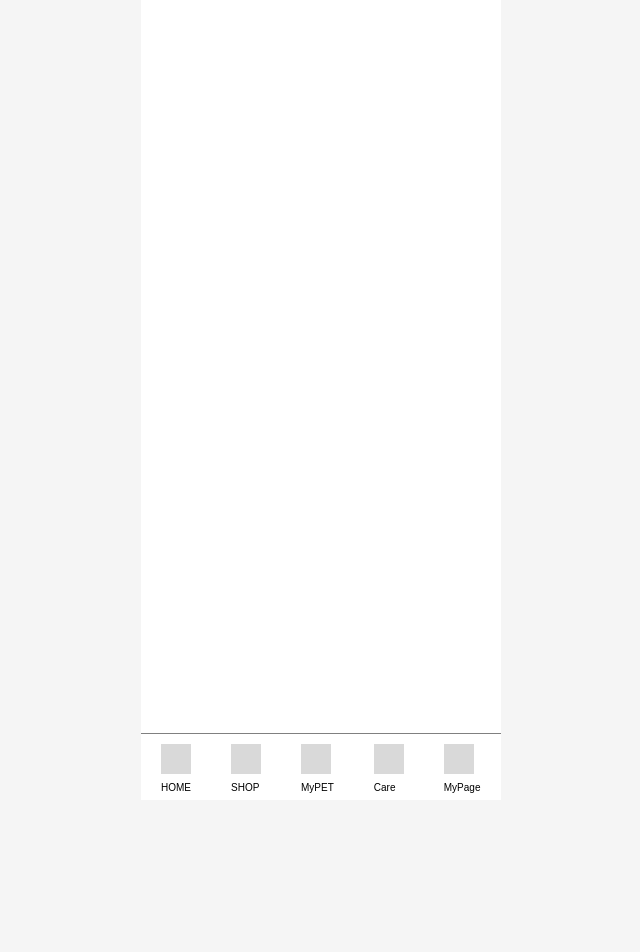
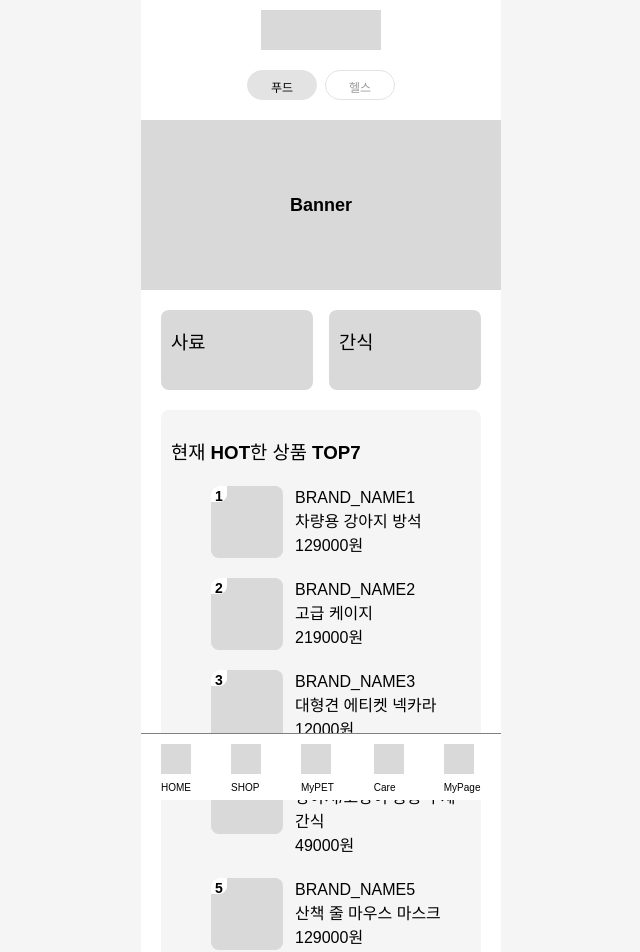
Before and after one commit to eunbinoh/my_pet, a React (Vite) app: page /care in a window 1280 px wide. Shown: the top 952 px of the page, without its empty margins (304-944 px from the left). Before the commit the page ends 800 px from the top, so only its background shows below. Built offline with nearby package versions, Linux system fonts and the light colour scheme.

Commit message:
feature: Navigate 라우팅 연결, 아이템 비동기 테스트, 전역-zustand 상태관리, 지역-useState 상태관리

```diff
--- a/src/entities/items.tsx
+++ b/src/entities/items.tsx
@@ -78,5 +78,98 @@ export const items = {
       imgUrl: ''
     },
   ],
-
+  hotItems : [
+    {
+      id: 'item0000001',
+      brandName: 'BRAND_NAME1',
+      itemName: '차량용 강아지 방석',
+      price: 129000,
+      imgUrl: '',
+      score: 4.7,
+      reviews: 99,
+    },
+    {
+      id: 'item0000002',
+      brandName: 'BRAND_NAME2',
+      itemName: '고급 케이지 ',
+      price: 219000,
+      imgUrl: '',
+      score: 4.7,
+      reviews: 99,
+    },
+    {
+      id: 'item0000003',
+      brandName: 'BRAND_NAME3',
+      itemName: '대형견 에티켓 넥카라',
+      price: 12000,
+      imgUrl: '',
+      score: 4.7,
+      reviews: 99,
+    },
+    {
+      id: 'item0000004',
+      brandName: 'BRAND_NAME4',
+      itemName: '강아지/고양이 공용 수제 간식',
+      price: 49000,
+      imgUrl: '',
+      score: 4.7,
+      reviews: 99,
+    },
+    {
+      id: 'item0000005',
+      brandName: 'BRAND_NAME5',
+      itemName: '산책 줄 마우스 마스크',
+      price: 129000,
+      imgUrl: '',
+      score: 4.7,
+      reviews: 99,
+    },
+  ],
+  newItems : [
+    {
+      id: 'item0000001',
+      brandName: 'BRAND_NAME1',
+      itemName: '차량용 강아지 방석',
+      price: 129000,
+      imgUrl: '',
+      score: 4.7,
+      reviews: 99,
+    },
+    {
+      id: 'item0000002',
+      brandName: 'BRAND_NAME2',
+      itemName: '고급 케이지 ',
+      price: 219000,
+      imgUrl: '',
+      score: 4.7,
+      reviews: 99,
+    },
+    {
+      id: 'item0000003',
+      brandName: 'BRAND_NAME3',
+      itemName: '대형견 에티켓 넥카라',
+      price: 12000,
+      imgUrl: '',
+      score: 4.7,
+      reviews: 99,
+    },
+    {
+      id: 'item0000004',
+      brandName: 'BRAND_NAME4',
+      itemName: '강아지/고양이 공용 수제 간식',
+      price: 49000,
+      imgUrl: '',
+      score: 4.7,
+      reviews: 99,
+    },
+    {
+      id: 'item0000005',
+      brandName: 'BRAND_NAME5',
+      itemName: '산책 줄 마우스 마스크',
+      price: 129000,
+      imgUrl: '',
+      score: 4.7,
+      reviews: 99,
+    },
+  ],
 }
--- a/src/pages/pet-shop/PetShop.tsx
+++ b/src/pages/pet-shop/PetShop.tsx
@@ -1,7 +1,92 @@
+import { useNavigate } from 'react-router-dom';
+import { useEffect } from "react";
+import useItemStore from "../../shared/stores/userItemStore";
+import ItemBoxLine from '../../features/itemBoxLine';
+import Header from "../../layout/header/logo-header";
+
 const PetShop = () => {
+  const { hotItems, newItems, fetchItems } = useItemStore();
+  const navigate = useNavigate();
+
+  const goToShop = () => {
+    navigate('/shop');
+  }
+
+  const handleMainTab = (tabIndex: number) => {
+    console.log('tab index:',tabIndex)
+  }
+
+  useEffect(()=> {
+    fetchItems();
+  },[])
+
   return (
     <>
+      <Header hasHeadTab={true} handleTab={ handleMainTab } tabTitles={['푸드','헬스']}/>
+      <div className='banner-box'>
+        <h3>Banner</h3>
+      </div>
+      <div className='home-container'>
+        <div className='inline-split'>
+          <div className='half round-card small pointer text-red'>
+            <h3 onClick={goToShop}>사료</h3>
+          </div>
+          <div className='half round-card small pointer text-red'>
+            <h3 onClick={goToShop}>간식</h3>
+          </div>
+        </div>
 
+        <div className='recommend-box'>
+          <h3>현재 HOT한 상품 TOP7</h3>
+          <ul>
+            {
+              hotItems.map((hot,index:number) => (
+                <ItemBoxLine key={hot.id} item={hot} index={index} />
+              ))
+            }
+          </ul>
+          <hr/>
+        </div>
+        <div className='recommend-box'>
+          <h3>지금 집중해야할 신상품 TOP7</h3>
+          <ul>
+            {
+              newItems.map((item,index:number) => (
+                <ItemBoxLine key={item.id} item={item} index={index} />
+              ))
+            }
+          </ul>
+          <hr/>
+        </div>
+        <div className='round-card large pointer'>
+          <h2>Banner</h2>
+          <span>이벤트 배너 영역입니다.</span>
+        </div>
+
+        <div className='recommend-box'>
+          <h3>인기 사료(영양/보조제) TOP7</h3>
+          <ul>
+            {
+              hotItems.map((hot,index:number) => (
+                <ItemBoxLine key={hot.id} item={hot} index={index} />
+              ))
+            }
+          </ul>
+          <hr/>
+        </div>
+
+        <div className='recommend-box'>
+          <h3>인기 간식(영양간식) TOP7</h3>
+          <ul>
+            {
+              newItems.map((item,index:number) => (
+                <ItemBoxLine key={item.id} item={item} index={index} />
+              ))
+            }
+          </ul>
+          <hr/>
+        </div>
+      </div>
     </>
   )
 }
--- /dev/null
+++ b/src/shared/stores/userItemStore.ts
@@ -0,0 +1,21 @@
+import { create } from 'zustand';
+import { items } from '../../entities/items';
+
+const useItemStore = create<{
+  hotItems: HotItem[];
+  newItems: HotItem[];
+  fetchItems: () => Promise<void>;
+}>((set) => ({
+  hotItems: [],
+  newItems: [],
+  fetchItems: async () => {
+    // const response = await fetch('https://api-sample.test/limit=5');
+    // const { popular, new } = response.json();
+    set({
+      hotItems: items.hotItems,
+      newItems: items.newItems
+    })
+  }
+}));
+
+export default useItemStore;
```
